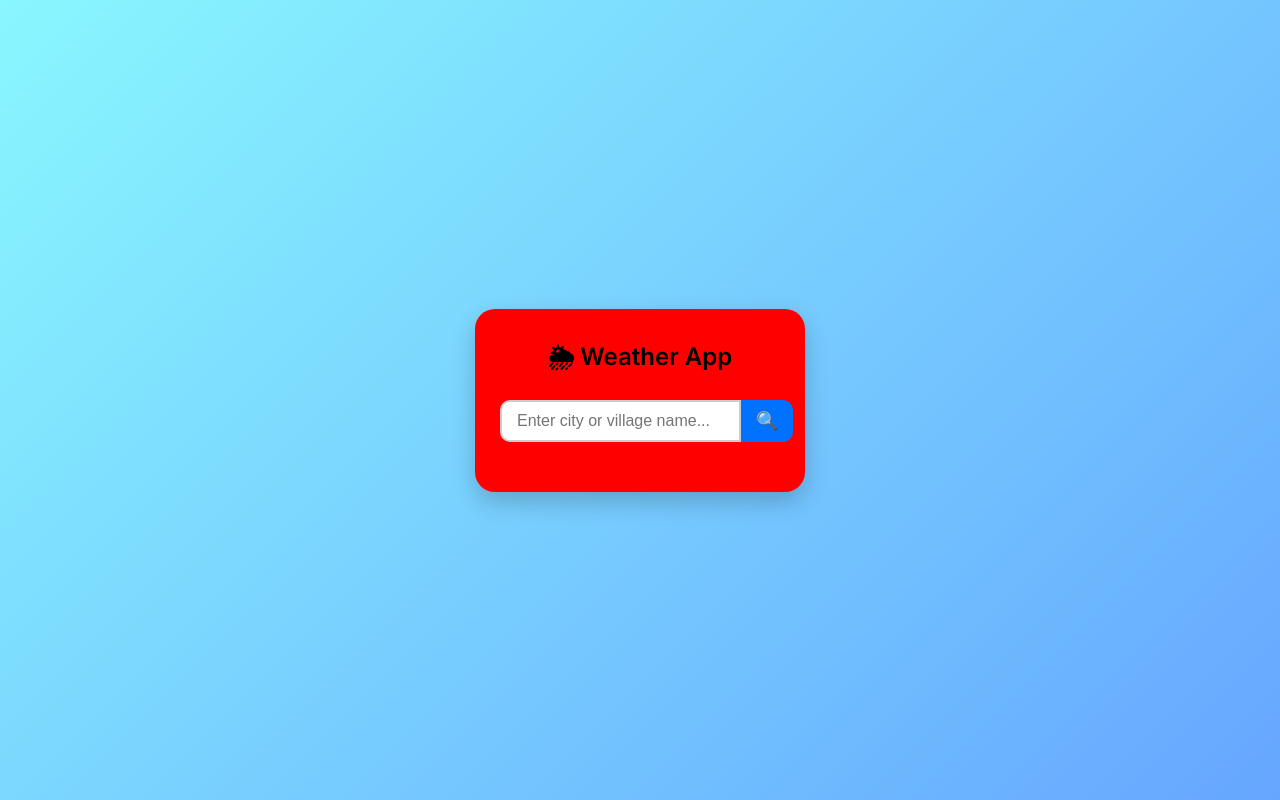
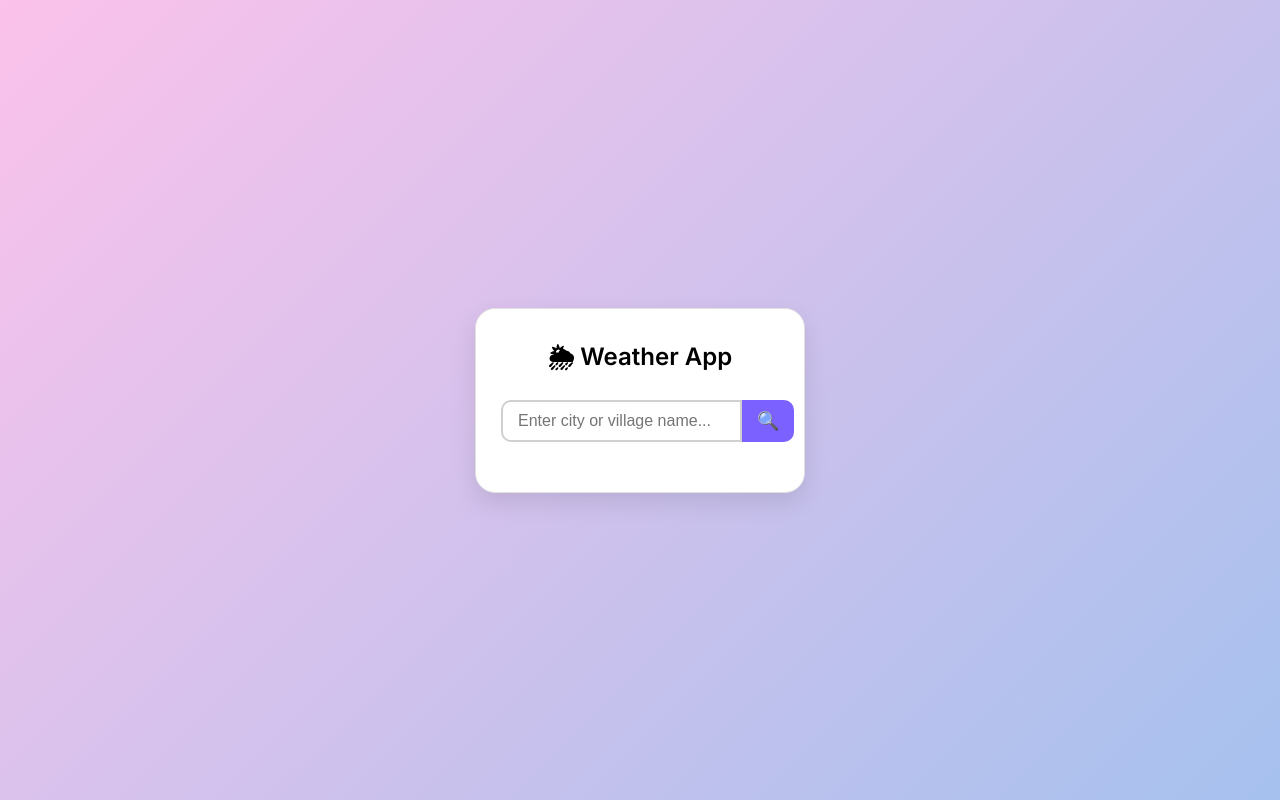
Before and after one commit to Ankit-Kumar-Rajput1/weather-app, a plain HTML site: page index.html in a window 1280 px wide. Drawn offline with Linux system fonts and the light colour scheme.

Commit message:
Update style.css

```diff
--- a/style.css
+++ b/style.css
@@ -6,7 +6,7 @@
 
 body {
   font-family: 'Inter', 'Segoe UI', sans-serif;
-  background: linear-gradient(135deg, #89f7fe, #66a6ff);
+  background: linear-gradient(135deg, #fbc2eb, #a6c1ee); /* Updated gradient */
   height: 100vh;
   display: flex;
   justify-content: center;
@@ -18,16 +18,18 @@
 }
 
 .weather-box {
-  background: red;
+  background: #ffffff;
   padding: 30px 25px;
   border-radius: 20px;
-  box-shadow: 0 10px 25px rgba(0, 0, 0, 0.2);
+  box-shadow: 0 10px 25px rgba(0, 0, 0, 0.1);
   width: 330px;
   transition: all 0.3s ease;
+  border: 1px solid #e0e0e0;
 }
 
 .weather-box:hover {
-  transform: scale(1.03);
+  transform: scale(1.05);
+  box-shadow: 0 12px 30px rgba(0, 0, 0, 0.15);
 }
 
 .input-group {
@@ -38,15 +40,20 @@
 input {
   flex: 1;
   padding: 10px 15px;
-  border: 2px solid #ccc;
+  border: 2px solid #d0d0d0;
   border-radius: 10px 0 0 10px;
   outline: none;
   font-size: 16px;
+  transition: border-color 0.3s;
+}
+
+input:focus {
+  border-color: #7b61ff;
 }
 
 button {
   padding: 10px 15px;
-  background-color: #0072ff;
+  background-color: #7b61ff;
   color: white;
   border: none;
   border-radius: 0 10px 10px 0;
@@ -56,7 +63,7 @@
 }
 
 button:hover {
-  background-color: #005ecb;
+  background-color: #5b4cc6;
 }
 
 .weather-info {
@@ -67,7 +74,7 @@
 .weather-info h2 {
   font-size: 20px;
   margin-bottom: 10px;
-  color: #333;
+  color: #444;
 }
 
 .weather-info img {
@@ -79,7 +86,7 @@
 .weather-info p {
   margin: 6px 0;
   font-size: 16px;
-  color: #444;
+  color: #555;
 }
 
 @keyframes fadeIn {
```
